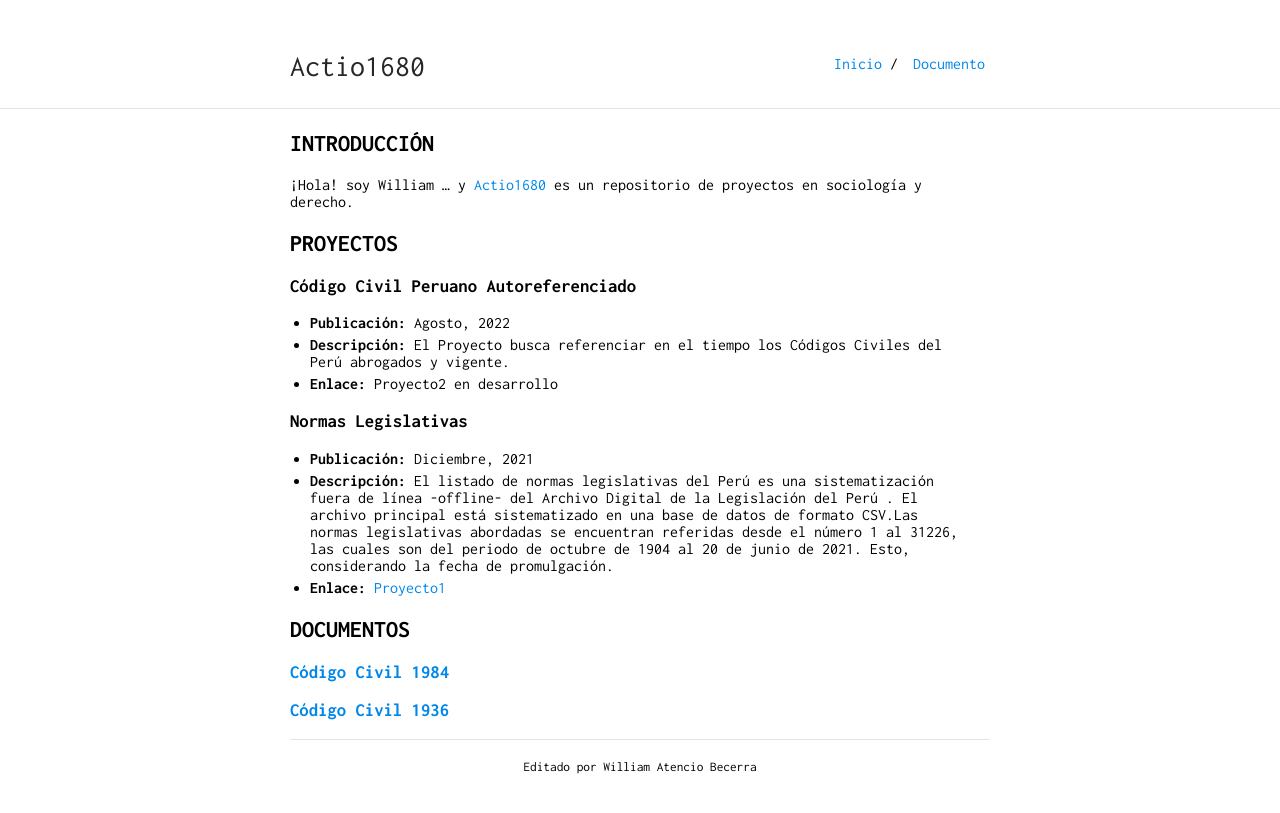
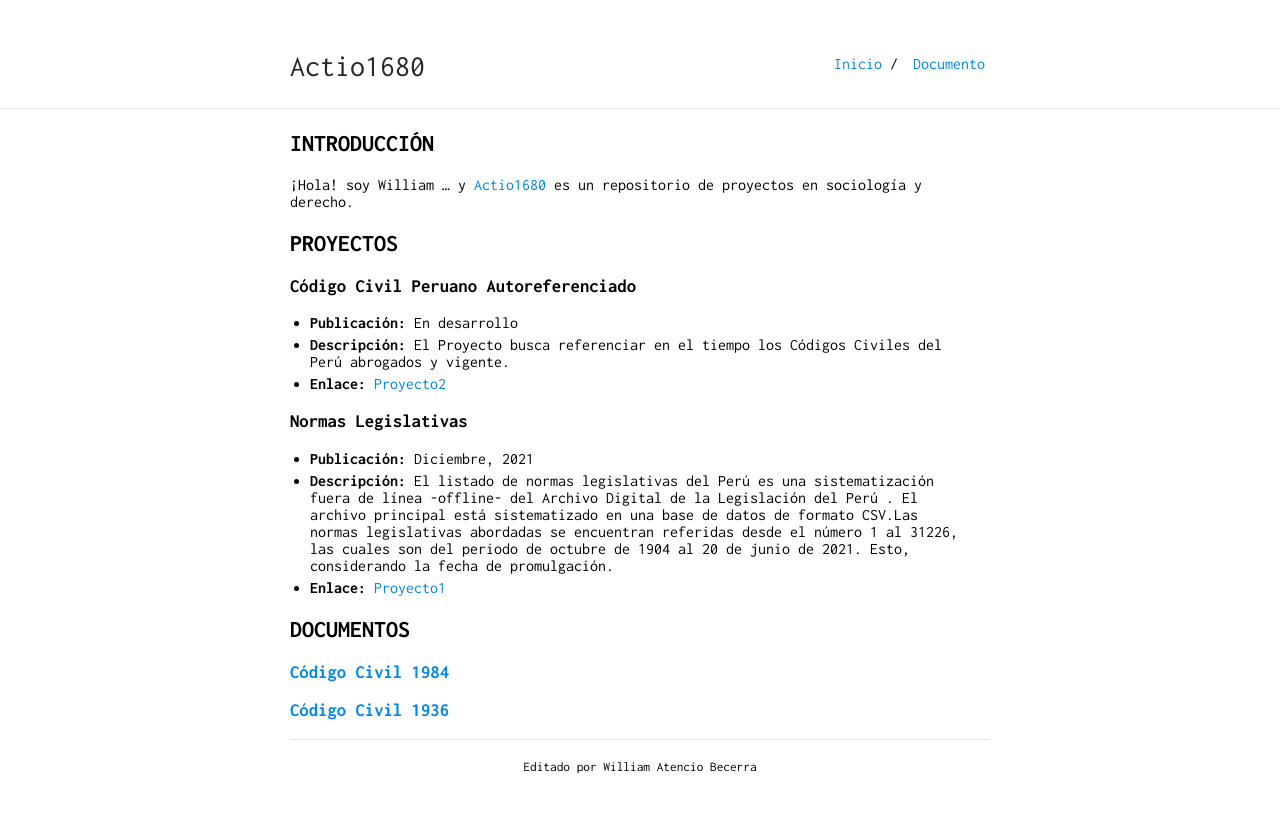
Before and after one commit to actio1680/actio1680.github.io, a Jekyll site: the page built from index.md, in a window 1280 px wide. Shown: the top 813 px of the page. Built offline with Jekyll 4.4.1, drawn with Linux system fonts in a browser that asks for light colours; our own code applies the rules of GitHub Pages for plain Markdown files.

Commit message:
Update index.md

```diff
--- a/index.md
+++ b/index.md
@@ -4,7 +4,7 @@ layout: default
 
 ## INTRODUCCIÓN
 
-¡Hola! soy William ... y [Actio1680](https://github.com/) es un repositorio de proyectos en sociología y derecho.
+¡Hola! soy William ... y [Actio1680](https://github.com/actio1680) es un repositorio de proyectos en sociología y derecho.
 
 <!-- <img class="profile-picture" src="sherlock.jpg"> -->
 
@@ -13,9 +13,9 @@ layout: default
 ## PROYECTOS
 
 ### Código Civil Peruano Autoreferenciado
-- **Publicación:** Agosto, 2022
+- **Publicación:** En desarrollo
 - **Descripción:** El Proyecto busca referenciar en el tiempo los Códigos Civiles del Perú abrogados y vigente.
-- **Enlace:** Proyecto2 en desarrollo
+- **Enlace:** [Proyecto2](/proyecto2)
 
 ### Normas Legislativas
 - **Publicación:** Diciembre, 2021
```
